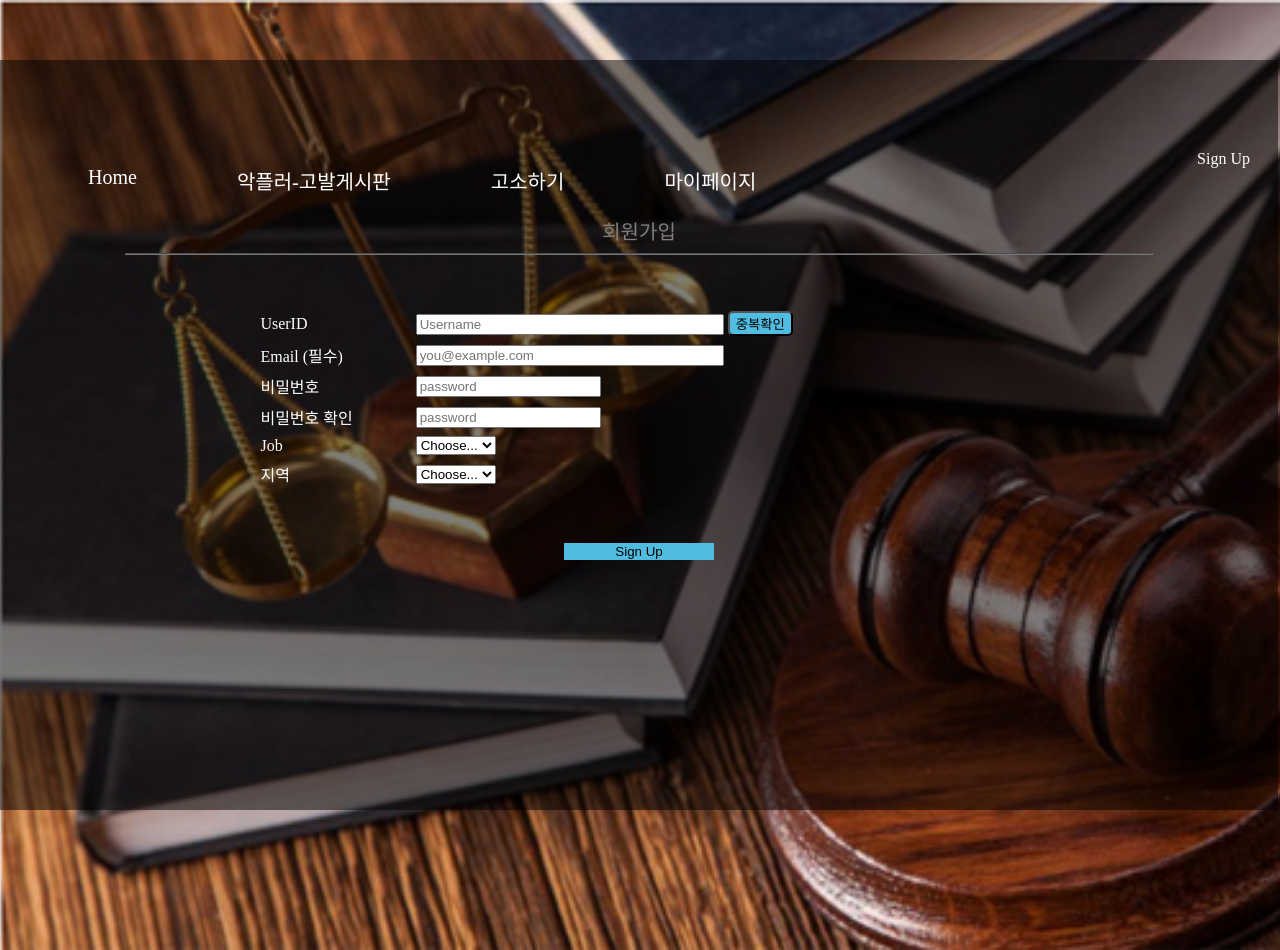
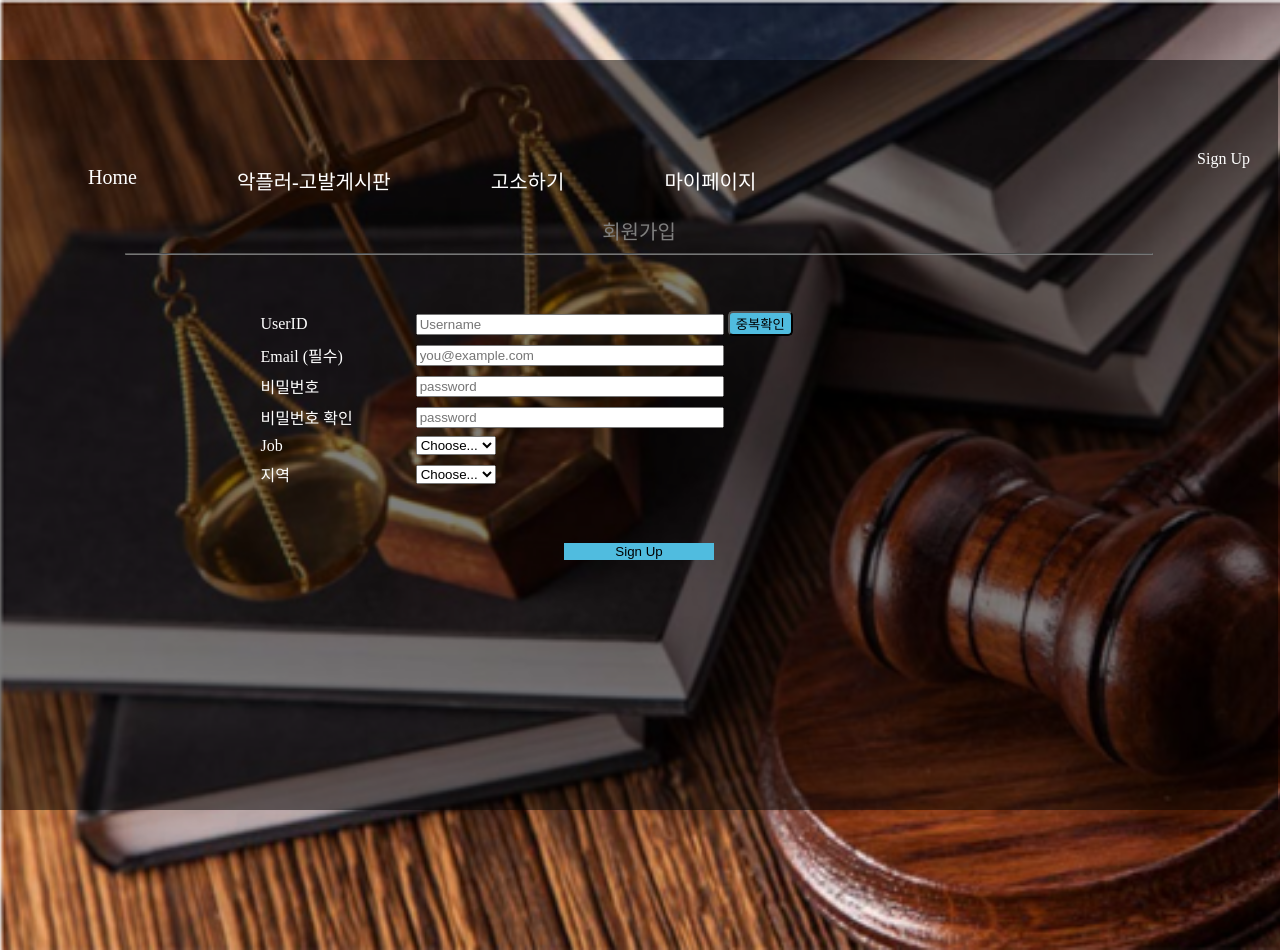
Before and after one commit to oereo/ggosomi, a Django app: page /signup/ in a window 1280 px wide. Run offline with Django 3.2, Linux system fonts and the light colour scheme.

Commit message:
modify signup

```diff
--- a/gosomi-master/mainpage/templates/signup.html
+++ b/gosomi-master/mainpage/templates/signup.html
@@ -18,16 +18,16 @@
             </tr>
             <tr>
                 <td><label for="address">비밀번호</label></td>
-                <td><input type="password" class="form-control" id="address" placeholder="password" required name="password"></td>
+                <td><input type="password" class="form" id="address" placeholder="password" required name="password"></td>
             </tr>
             <tr>
                 <td><label for="address">비밀번호 확인</label></td>
-                <td><input type="password" class="form-control" id="address" placeholder="password" required name="password_confirm"></td>
+                <td><input type="password" class="form" id="address" placeholder="password" required name="password_confirm"></td>
             </tr>
             <tr>
                 <td><label for="country">Job</label></td>
                 <td>
-                    <select class="custom-select d-block w-100" id="job" required name="job">
+                    <select class="custom-select" id="job" required name="job">
                         <option value="">Choose...</option>
                         <option>대학생</option>
                         <option>회사원</option>
@@ -38,7 +38,7 @@
             <tr>
                 <td><label for="state">지역</label></td>
                 <td>
-                    <select class="custom-select d-block w-100" id="location" required name="location">
+                    <select class="custom-select " id="location" required name="location">
                         <option value="">Choose...</option>
                         <option>부산</option>
                         <option>경기도</option>
```
